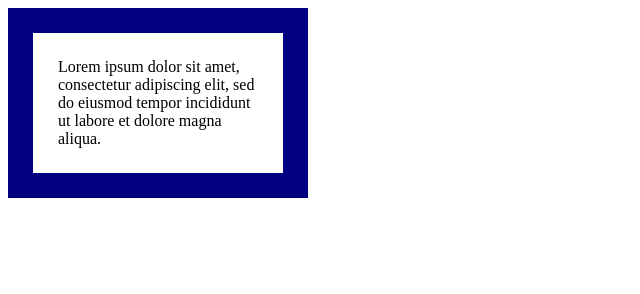
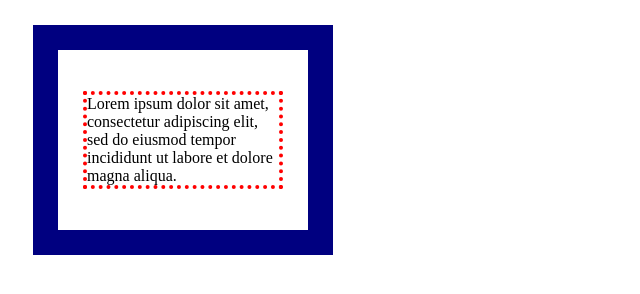
Before and after one commit to BensonTerra/Tecnologias-Web, a plain HTML site: page Ficha 3/TW-MOD3-EX2/border-01/border-01.html in a window 1280 px wide. Shown: the whole page, without its empty margins (0-640 px from the left). Drawn offline with Linux system fonts and the light colour scheme.

Commit message:
commit 0

```diff
--- a/Ficha 3/TW-MOD3-EX2/index.html
+++ b/Ficha 3/TW-MOD3-EX2/border-01/border-01.html
@@ -10,8 +10,7 @@
 
   <body>
     <div>
-      Lorem ipsum dolor sit amet, consectetur adipiscing elit, sed do eiusmod
-      tempor incididunt ut labore et dolore magna aliqua.
+      <p>Lorem ipsum dolor sit amet, consectetur adipiscing elit, sed do eiusmod tempor incididunt ut labore et dolore magna aliqua.</p>
     </div>
   </body>
 </html>
--- /dev/null
+++ b/Ficha 3/TW-MOD3-EX2/border-01/stylesheet.css
@@ -0,0 +1,9 @@
+div {
+    width: 200px;
+    padding: 25px;
+    border: 25px solid rgb(0, 0, 128);
+    margin: 25px
+}
+div p {
+    border: 4px dotted red;
+}
--- /dev/null
+++ b/Ficha 3/TW-MOD3-EX2/border-02/stylesheet.css
@@ -0,0 +1,5 @@
+p {
+    border: 10px dotted red;
+    line-height: 50px;
+    text-indent: 5%;
+}
--- a/Ficha 3/TW-MOD3-EX2/stylesheet.css
+++ /dev/null
@@ -1,5 +0,0 @@
-div {
-    width: 200px;
-    padding: 25px;
-    border: 25px solid navy;
-}
```
Also changed, not shown: Ficha 3/TW-MOD3-EX2/border-02/border-02.html (added, +17 -0 lines).
